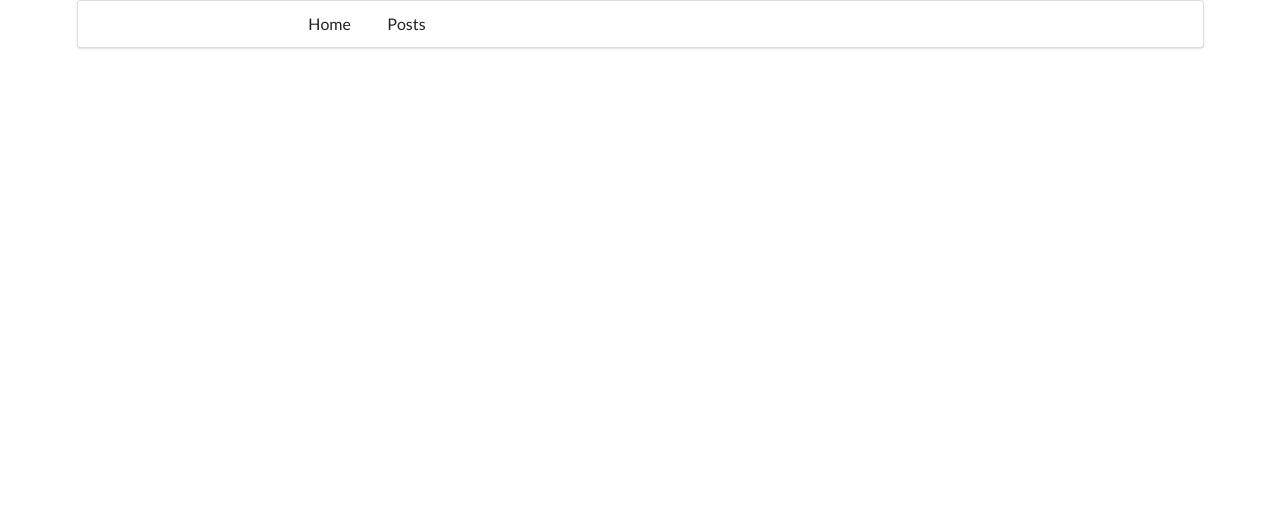
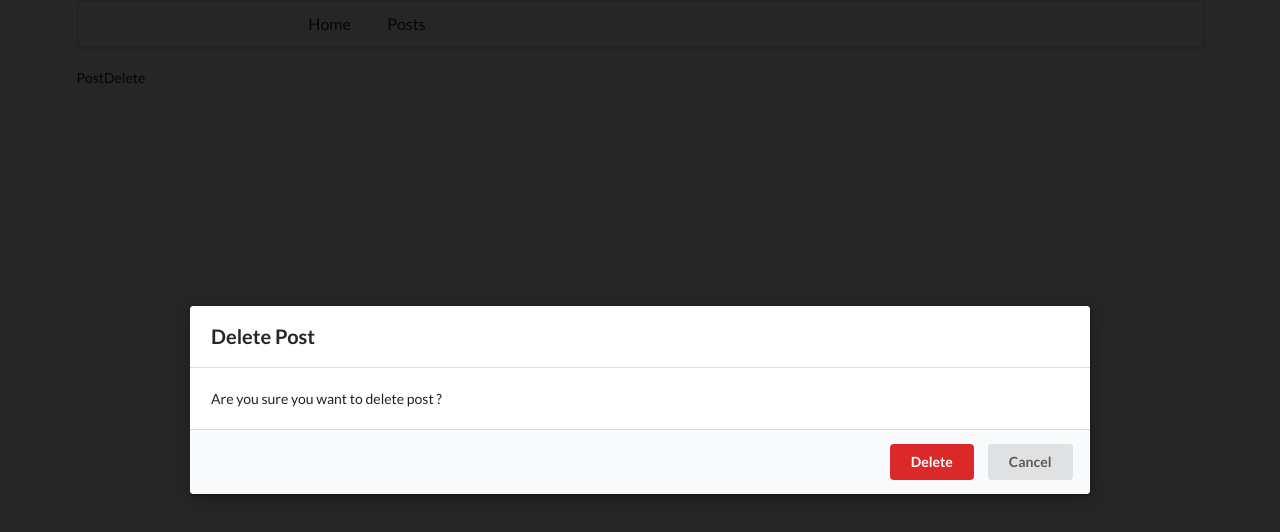
Before and after one commit to manojkalpana24/react-js-playground, a React app: page /posts/delete/1 in a window 1280 px wide. Built offline with nearby package versions, Linux system fonts and the light colour scheme; no server answers.

Commit message:
Implemented delete post

```diff
--- a/public/index.html
+++ b/public/index.html
@@ -33,6 +33,7 @@
       You need to enable JavaScript to run this app.
     </noscript>
     <div id="root"></div>
+    <div id="modal"></div>
     <!--
       This HTML file is a template.
       If you open it directly in the browser, you will see an empty page.
--- a/server/db.json
+++ b/server/db.json
@@ -1,18 +1,5 @@
 {
-  "posts": [
-    {
-      "title": "ddd",
-      "description": "cfd",
-      "user_id": 2,
-      "id": 1
-    },
-    {
-      "title": "test",
-      "description": "test",
-      "user_id": 2,
-      "id": 2
-    }
-  ],
+  "posts": [],
   "users": [
     {
       "id": 1,
--- a/src/actions/postsAction.js
+++ b/src/actions/postsAction.js
@@ -64,6 +64,7 @@ export const deletePost = (id) => async (dispatch, getState) => {
     type: "DELETE_POST",
     payload: id,
   });
+  history.push("/posts/list");
 };
 
 /**
--- a/src/components/App.js
+++ b/src/components/App.js
@@ -7,6 +7,7 @@ import "./App.css";
 import PostCreate from "./posts/PostCreate";
 import PostEdit from "./posts/PostEdit";
 import history from "../history";
+import PostDelete from "./posts/PostDelete";
 
 const Home = () => {
   return (
@@ -32,6 +33,7 @@ const App = () => {
           <Route path="/" exact component={Home}></Route>
           <Route path="/posts/create" component={PostCreate}></Route>
           <Route path="/posts/edit/:id" exact component={PostEdit}></Route>
+          <Route path="/posts/delete/:id" component={PostDelete}></Route>
           <Route path="/posts/list">
             <div className="ui two column padded grid">
               <div
--- /dev/null
+++ b/src/components/Modal.js
@@ -0,0 +1,20 @@
+import React from "react";
+import ReactDOM from "react-dom";
+
+const Modal = (props) => {
+  return ReactDOM.createPortal(
+    <div onClick={props.onDismiss} className="ui dimmer modals visible active">
+      <div
+        onClick={(e) => e.stopPropagation()}
+        className="ui standard modal visible active"
+      >
+        <div className="header">{props.title}</div>
+        <div className="content">{props.content}</div>
+        <div className="actions">{props.actions}</div>
+      </div>
+    </div>,
+    document.querySelector("#modal")
+  );
+};
+
+export default Modal;
--- /dev/null
+++ b/src/components/posts/PostDelete.js
@@ -0,0 +1,43 @@
+import React from "react";
+import { Link } from "react-router-dom";
+import Modal from "../Modal";
+import history from "../../history";
+import { fetchPost, deletePost } from "../../actions/postsAction";
+import { connect } from "react-redux";
+
+class PostDelete extends React.Component {
+  componentDidMount() {
+    this.props.fetchPost(this.props.match.params.id);
+  }
+  renderActions() {
+    const { id } = this.props.match.params;
+    return (
+      <React.Fragment>
+        <button
+          onClick={() => this.props.deletePost(id)}
+          className="ui button negative"
+        >
+          Delete
+        </button>
+        <Link to="/posts/list" className="ui button">
+          Cancel
+        </Link>
+      </React.Fragment>
+    );
+  }
+  render() {
+    return (
+      <div>
+        PostDelete
+        <Modal
+          title="Delete Post"
+          content="Are you sure you want to delete post ?"
+          actions={this.renderActions()}
+          onDismiss={() => history.push("/posts/list")}
+        ></Modal>
+      </div>
+    );
+  }
+}
+
+export default connect(null, { fetchPost, deletePost })(PostDelete);
```
